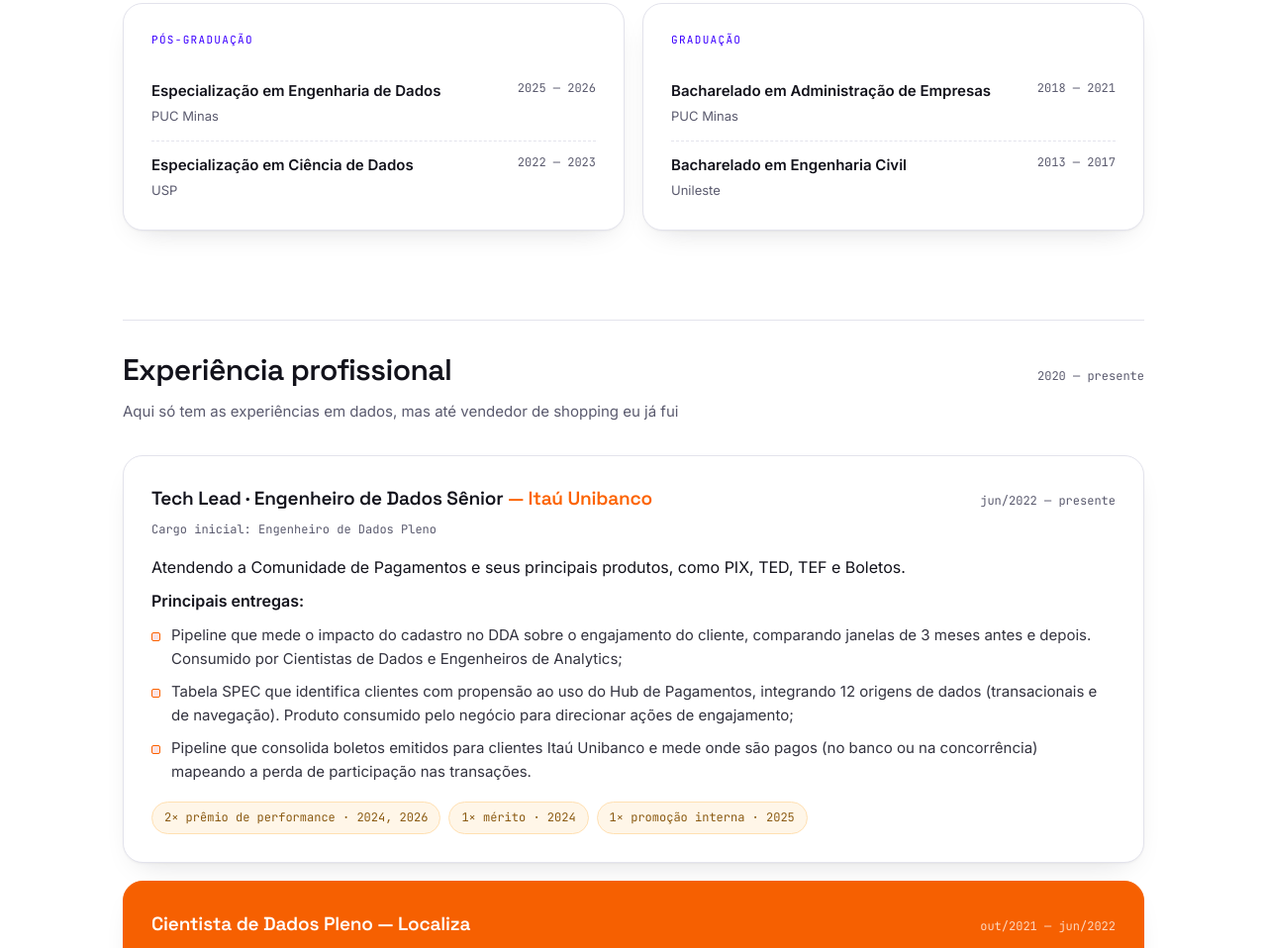
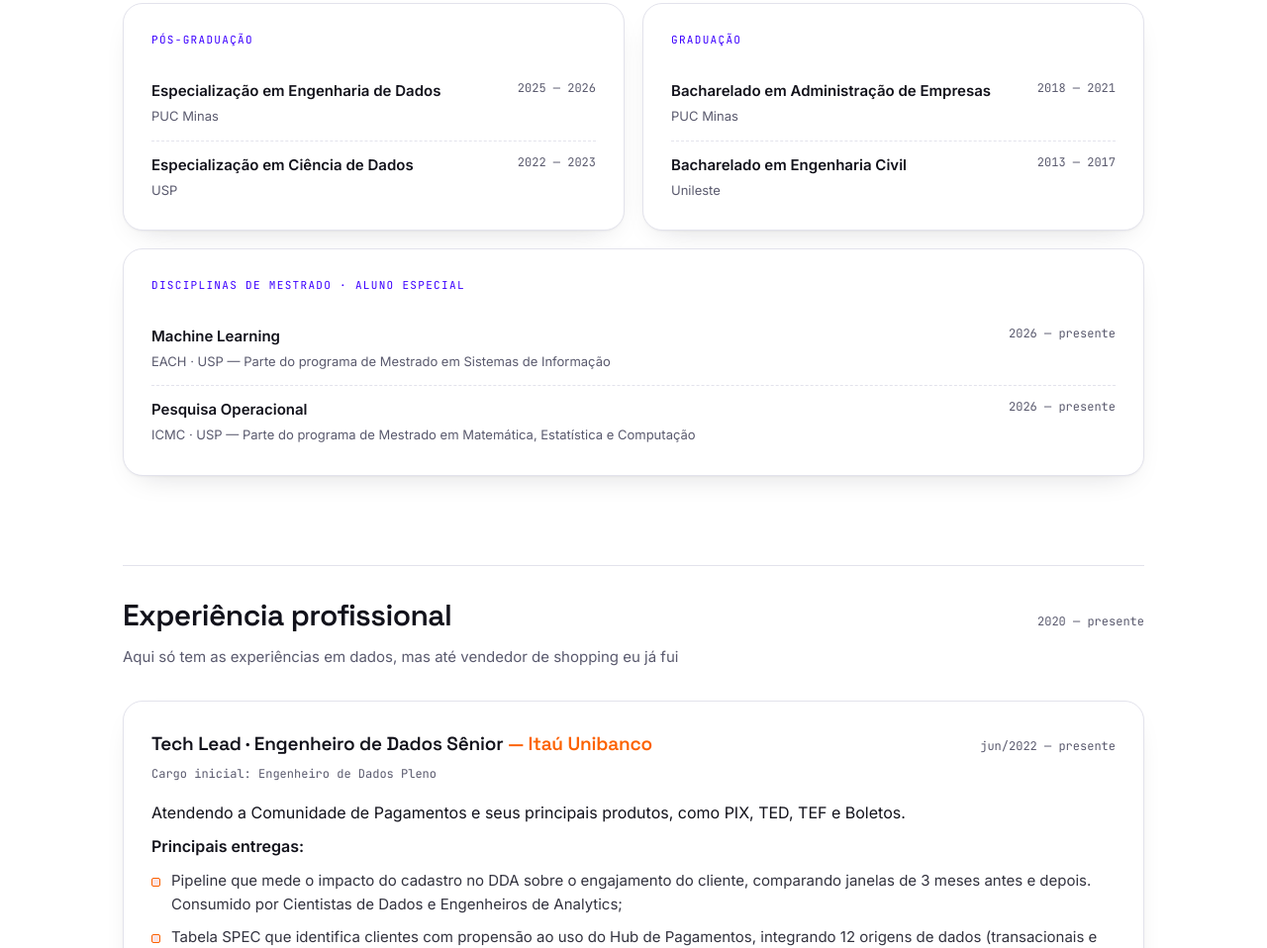
Before and after one commit to hernandesmjunior/curriculo, a plain HTML site: page index.html in a window 1280 px wide. Shown: the part 821-1779 px from the top of the page at 99% size. Drawn offline with Linux system fonts and the light colour scheme.

Commit message:
inclusao formação academica de aluno especial

```diff
--- a/index.html
+++ b/index.html
@@ -244,6 +244,7 @@
   .card.hl li{color:#fff}
   .card.hl li::before{background:rgba(255,255,255,.25);border-color:#fff}
 
+    .edu-full{grid-column:1 / -1}
 </style>
 </head>
 <body>
@@ -317,6 +318,17 @@
         <div class="edu-item">
           <div><strong>Bacharelado em Engenharia Civil</strong><small>Unileste</small></div>
           <div class="yr">2013 — 2017</div>
+        </div>
+      </div>
+      <div class="card edu-full">
+        <div class="edu-tier">Disciplinas de Mestrado · aluno especial</div>
+        <div class="edu-item">
+          <div><strong>Machine Learning</strong><small>EACH · USP — Parte do programa de Mestrado em Sistemas de Informação</small></div>
+          <div class="yr">2026 — presente</div>
+        </div>
+        <div class="edu-item">
+          <div><strong>Pesquisa Operacional</strong><small>ICMC · USP — Parte do programa de Mestrado em Matemática, Estatística e Computação</small></div>
+          <div class="yr">2026 — presente</div>
         </div>
       </div>
     </div>
```
